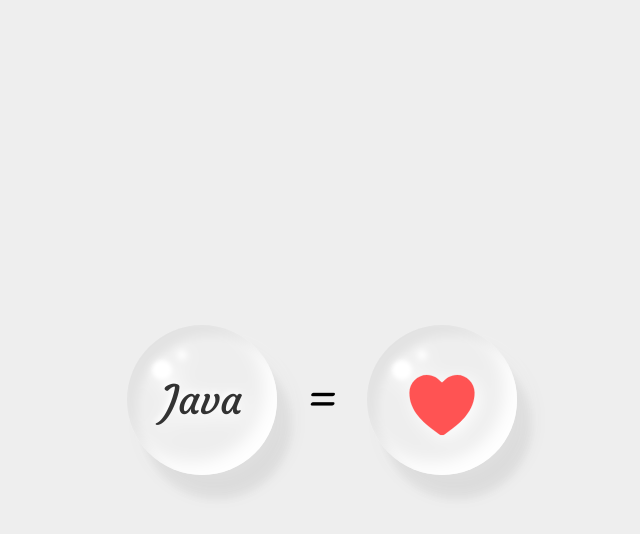
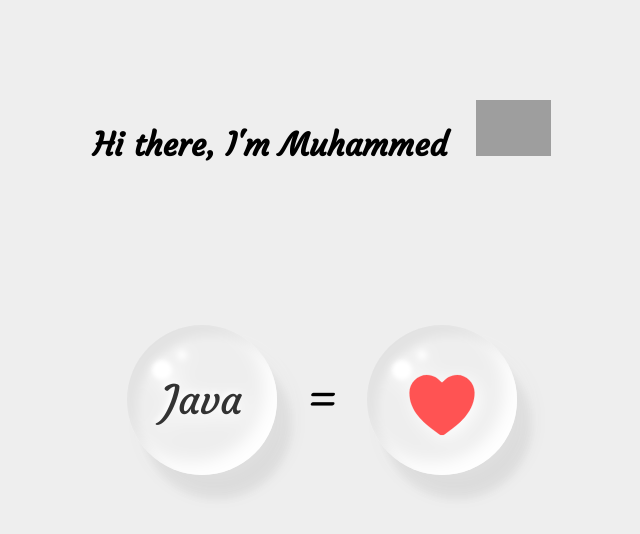
Before and after one commit to CheaterFox/HTML-CSS, a plain HTML site: page Java_Love/index.html in a window 1280 px wide. Shown: the whole page, without its empty margins (318-958 px from the left). Drawn offline with nearby package versions, Linux system fonts and the light colour scheme; grey boxes are pictures that could not be loaded.

Commit message:
Added name and gif

```diff
--- a/Java_Love/index.html
+++ b/Java_Love/index.html
@@ -7,6 +7,10 @@
     <link rel="stylesheet" type="text/css" href="style.css">
 </head>
 <body>
+    <div class="head">
+        <h1 align="center">Hi there, I'm Muhammed &nbsp; <img src ="https://media.giphy.com/media/ujrj9aoOdNvXO/giphy.gif" width="75"</h1>
+
+    </div>
     <div class="drop">
         <p>Java</p>
     </div>
--- a/Java_Love/style.css
+++ b/Java_Love/style.css
@@ -68,3 +68,8 @@ span
     margin-top: 20px;
 
 }
+.head
+{
+    position: absolute;
+    top: 100px;
+}
```
